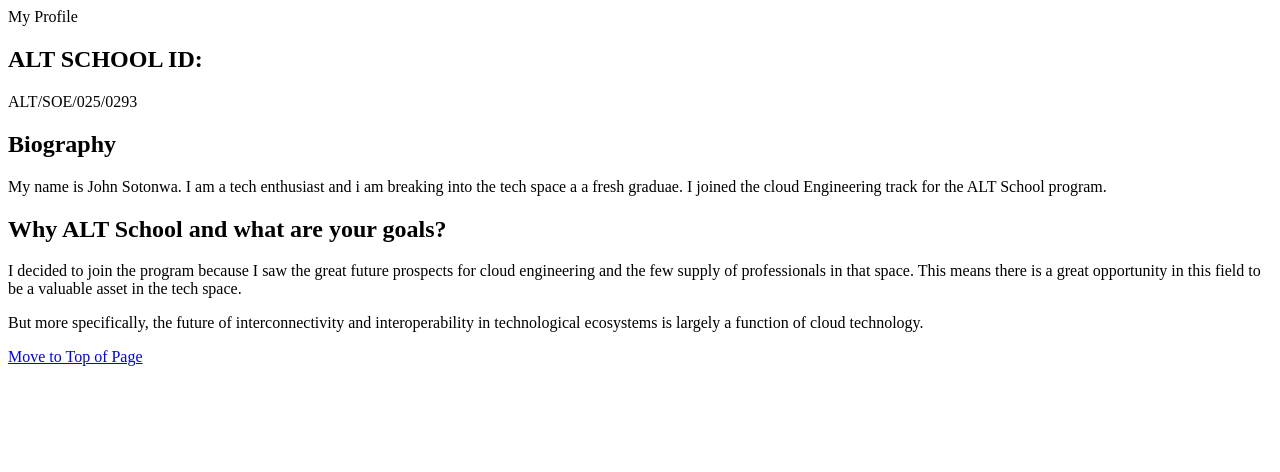
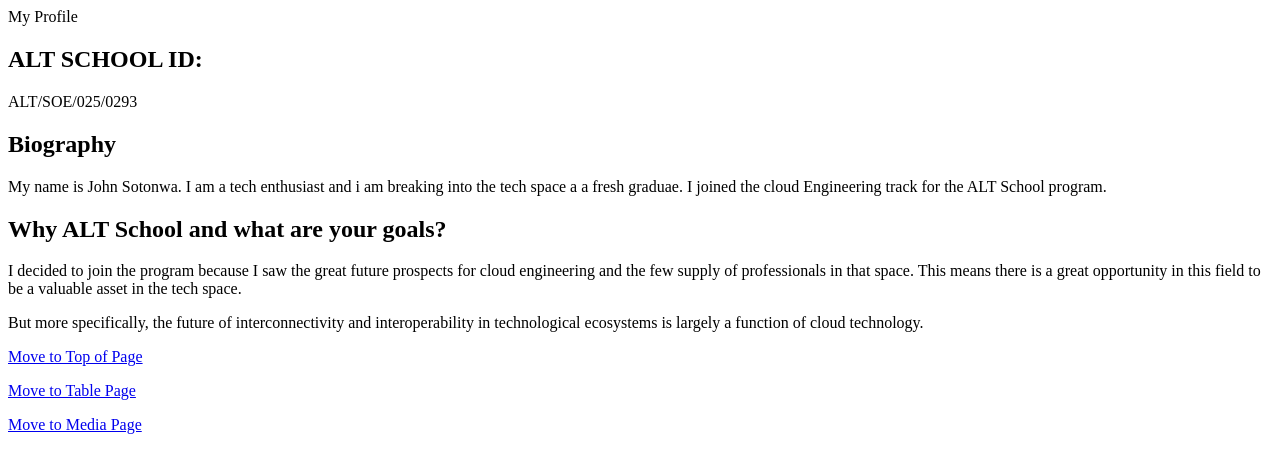
Before and after one commit to JohnSotonwa/alt-school, a plain HTML site: page index.html in a window 1280 px wide. Drawn offline with Linux system fonts and the light colour scheme.

Commit message:
Update index.html

```diff
--- a/index.html
+++ b/index.html
@@ -24,6 +24,8 @@
         </section>
 
         <p><a href="#top">Move to Top of Page</a></p>
+        <p><a href="table.html">Move to Table Page</a></p>
+        <p><a href="media.html">Move to Media Page</a></p>
     </main>
 
 </body>
```
